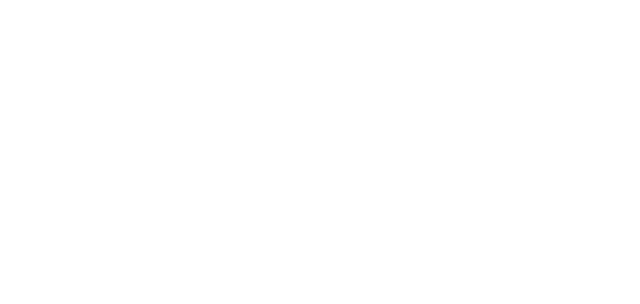
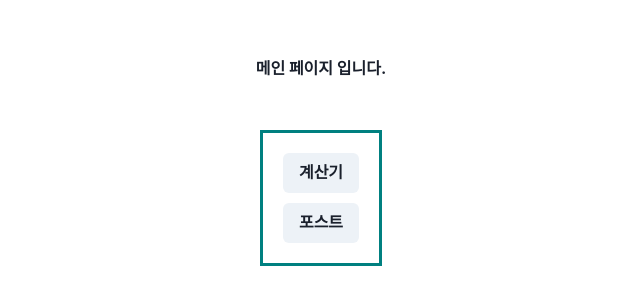
Before and after one commit to LeeJinGue/Calculator, a Next.js app: page / in a window 1280 px wide. Before the commit this address had no page. Shown: the part 104-408 px from the top of the page, without its empty margins (319-959 px from the left). Built offline with nearby package versions, Linux system fonts and the light colour scheme.

Commit message:
feat: 계산기/포스트 페이지 선택하는 메인페이지 추가

```diff
--- /dev/null
+++ b/src/components/MainPage/MainPage.tsx
@@ -0,0 +1,19 @@
+import { Box, Button, Center, Grid, GridItem, Link } from "@chakra-ui/react";
+import CalButton from "../common/CalButton";
+import { CALARRAY } from "../../constants/array";
+import {useState } from "react";
+import { ROUTES } from "../../constants/routes";
+interface MainPageProp{
+  content:string,
+}
+const MainPage = (props:MainPageProp) => {
+  return (
+  <Box alignItems="center" border={"3px solid teal"} p="20px">
+    <Center flexDirection="column">
+      <Button mb="10px"><Link href={ROUTES.CALCULATOR}>계산기</Link></Button>
+      <Button><Link href={ROUTES.POST}>포스트</Link></Button>
+    </Center>
+  </Box>
+  )
+}
+export default MainPage;
--- /dev/null
+++ b/src/components/MainPage/index.tsx
@@ -0,0 +1,2 @@
+import MainPage from "./MainPage";
+export default MainPage
--- a/src/pages/index.tsx
+++ b/src/pages/index.tsx
@@ -5,75 +5,22 @@ import styles from '../../styles/Home.module.css'
 import React from 'react'
 import { useRouter } from 'next/dist/client/router'
 import { ROUTES } from '../constants/routes'
+import { Box, Button, Center } from '@chakra-ui/react'
+import Link from 'next/link'
+import MainPage from '../components/MainPage'
+import HomeLayout from '../components/common/@Layout/HomeLayout'
 const Home: NextPage = () => {
   const router = useRouter();
 
-  // For: Redirect To Starter Docs Page (나중에 꼭 지워주세요)
-  React.useEffect(() => {
-    router.push(ROUTES.CALCULATOR);
-  }, [router]);
   return (
-    <div className={styles.container}>
-      <Head>
-        <title>Create Next App</title>
-        <meta name="description" content="Generated by create next app" />
-        <link rel="icon" href="/favicon.ico" />
-      </Head>
-
-      {/* <main className={styles.main}>
-        <h1 className={styles.title}>
-          Welcome to <a href="https://nextjs.org">Next.js!</a>
-        </h1>
-
-        <p className={styles.description}>
-          Get started by editing{' '}
-          <code className={styles.code}>pages/index.tsx</code>
-        </p>
-
-        <div className={styles.grid}>
-          <a href="https://nextjs.org/docs" className={styles.card}>
-            <h2>Documentation &rarr;</h2>
-            <p>Find in-depth information about Next.js features and API.</p>
-          </a>
-
-          <a href="https://nextjs.org/learn" className={styles.card}>
-            <h2>Learn &rarr;</h2>
-            <p>Learn about Next.js in an interactive course with quizzes!</p>
-          </a>
-
-          <a
-            href="https://github.com/vercel/next.js/tree/canary/examples"
-            className={styles.card}
-          >
-            <h2>Examples &rarr;</h2>
-            <p>Discover and deploy boilerplate example Next.js projects.</p>
-          </a>
-
-          <a
-            href="https://vercel.com/new?utm_source=create-next-app&utm_medium=default-template&utm_campaign=create-next-app"
-            className={styles.card}
-          >
-            <h2>Deploy &rarr;</h2>
-            <p>
-              Instantly deploy your Next.js site to a public URL with Vercel.
-            </p>
-          </a>
-        </div>
-      </main>
-
-      <footer className={styles.footer}>
-        <a
-          href="https://vercel.com?utm_source=create-next-app&utm_medium=default-template&utm_campaign=create-next-app"
-          target="_blank"
-          rel="noopener noreferrer"
-        >
-          Powered by{' '}
-          <span className={styles.logo}>
-            <Image src="/vercel.svg" alt="Vercel Logo" width={72} height={16} />
-          </span>
-        </a>
-      </footer> */}
-    </div>
+    <>
+    <Head>
+      <title>Front Mission</title>
+      <meta name="description" content="Generated by create next app" />
+      <link rel="icon" href="/favicon.ico" />
+    </Head>
+    <HomeLayout title="메인 페이지 입니다." content={<MainPage content='asdf' />}/>
+    </>
   )
 }
 
```
